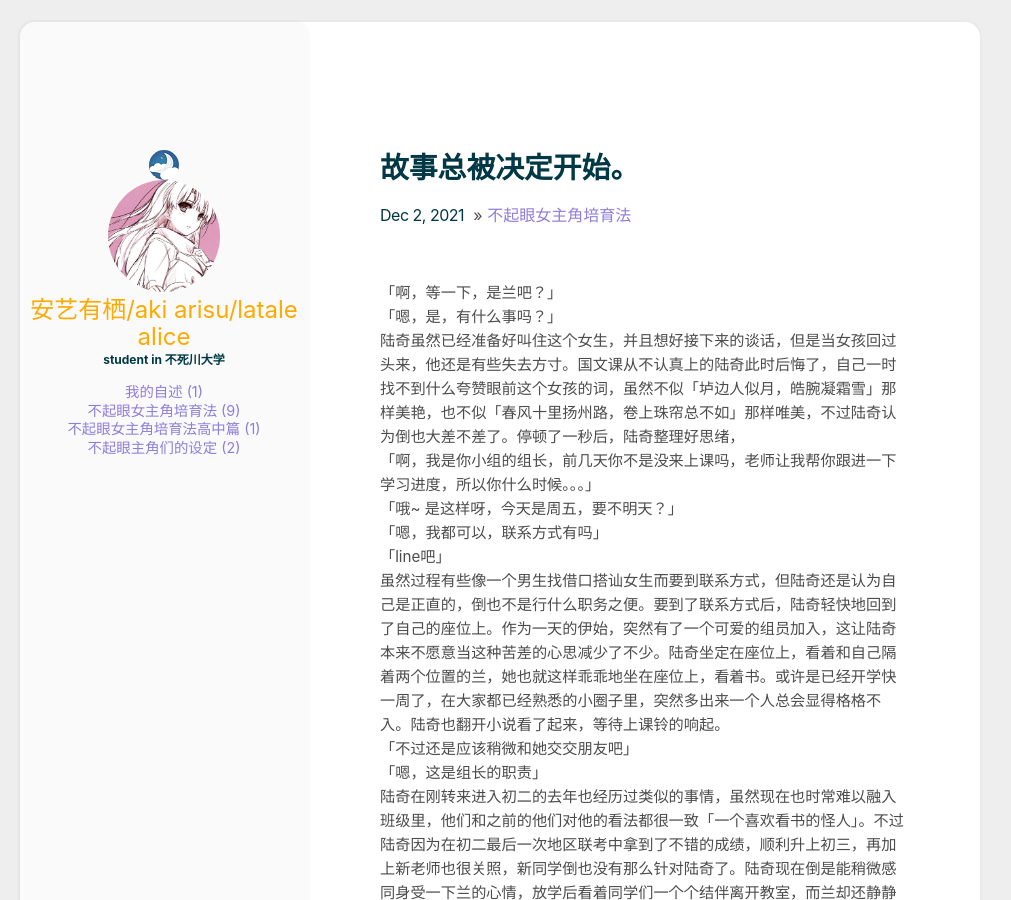
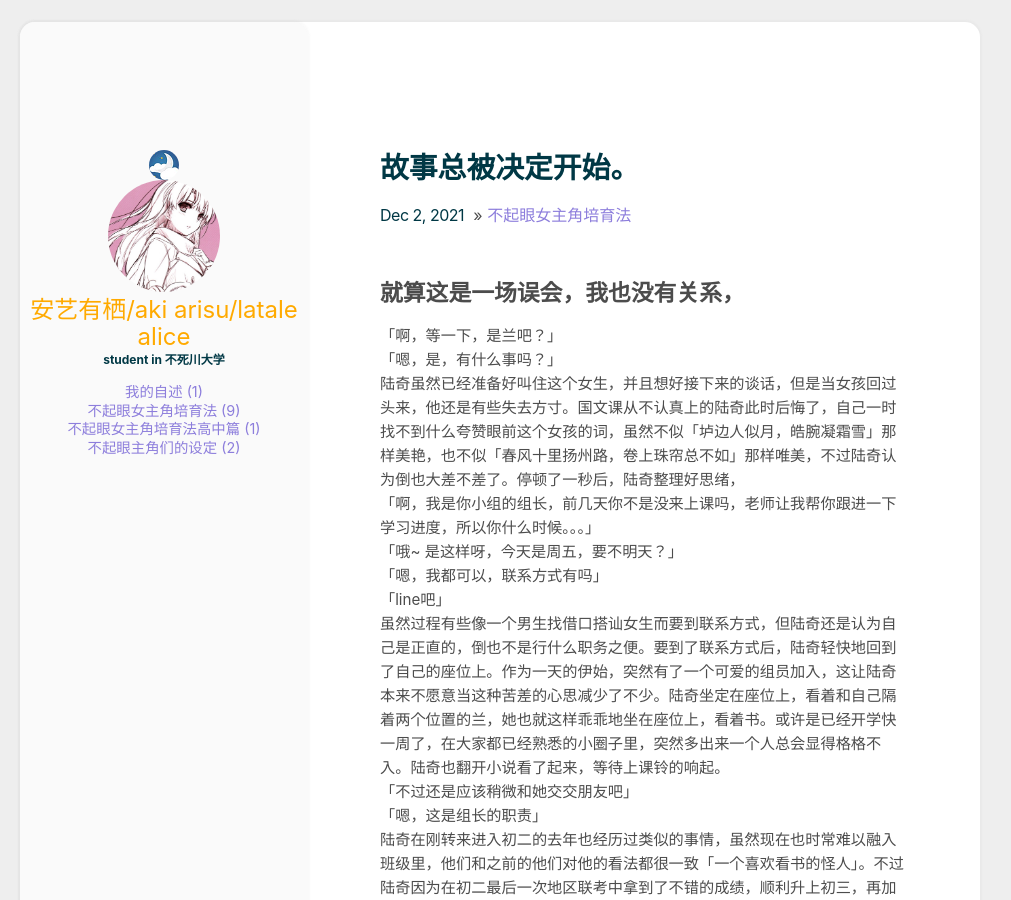
Before and after one commit to latalealice/latalealice.github.io, a Jekyll site: the page built from _posts/2021-12-2-故事总被决定开始.md, in a window 1280 px wide and 900 px high. Shown: the whole window, without its empty margins (140-1151 px from the left). Built offline with Jekyll 4.4.1, drawn with Linux system fonts in a browser that asks for light colours.

Commit message:
Update 2021-12-2-故事总被决定开始.md

```diff
--- a/_posts/2021-12-2-故事总被决定开始.md
+++ b/_posts/2021-12-2-故事总被决定开始.md
@@ -3,6 +3,7 @@ layout: post
 category: 不起眼女主角培育法
 title: 故事总被决定开始。
 ---
+## 就算这是一场误会，我也没有关系，
 「啊，等一下，是兰吧？」
 「嗯，是，有什么事吗？」
 陆奇虽然已经准备好叫住这个女生，并且想好接下来的谈话，但是当女孩回过头来，他还是有些失去方寸。国文课从不认真上的陆奇此时后悔了，自己一时找不到什么夸赞眼前这个女孩的词，虽然不似「垆边人似月，皓腕凝霜雪」那样美艳，也不似「春风十里扬州路，卷上珠帘总不如」那样唯美，不过陆奇认为倒也大差不差了。停顿了一秒后，陆奇整理好思绪，
```
